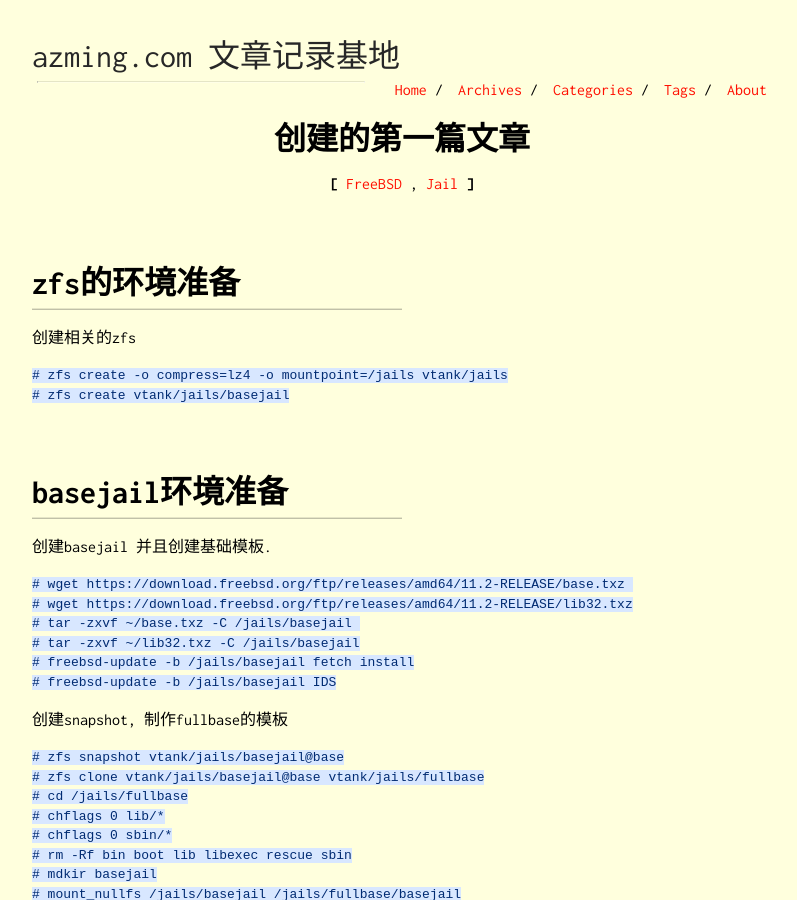
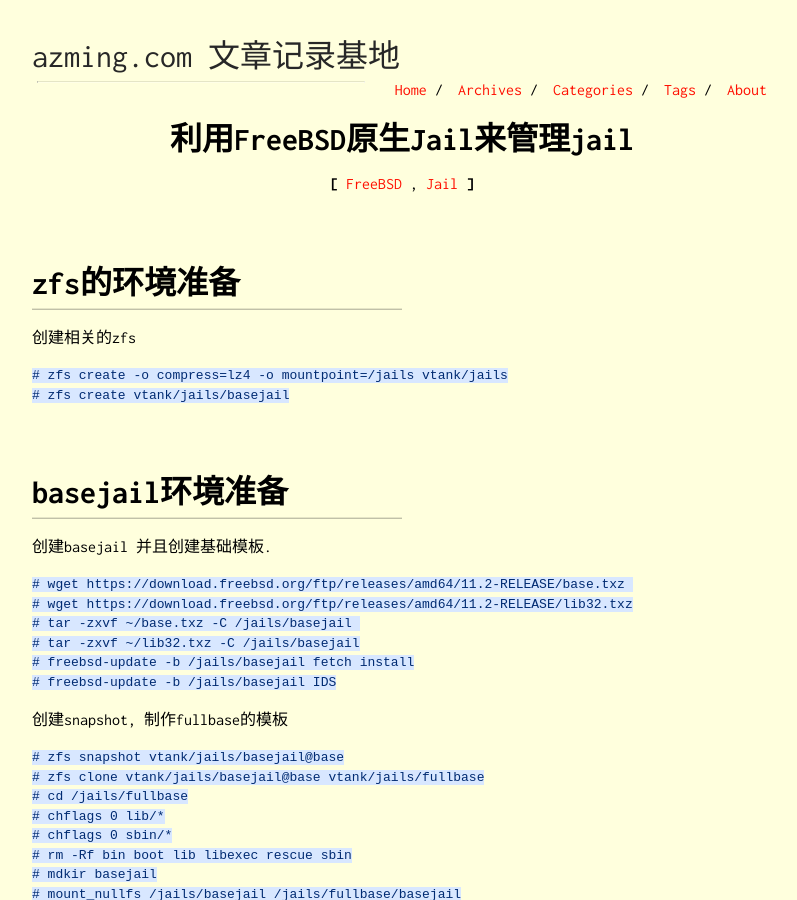
Before and after one commit to pstreem/pstreem.github.io, a Jekyll site: the page built from _posts/2020-09-08-FreeBSD_jail.md, in a window 1280 px wide and 900 px high. Shown: the whole window, without its empty margins (238-1035 px from the left). Built offline with Jekyll 4.4.1, drawn with Linux system fonts in a browser that asks for light colours; our own code applies the rules of GitHub Pages for plain Markdown files.

Commit message:
new post Jail-1

```diff
--- a/_posts/2020-09-08-FreeBSD_jail.md
+++ b/_posts/2020-09-08-FreeBSD_jail.md
@@ -1,6 +1,6 @@
 ---
-title: 创建的第一篇文章
-date: 2020-09-08 09:32:20
+title: 利用FreeBSD原生Jail来管理jail
+date: 2020-09-08 15:09:20
 tags: [FreeBSD, Jail]
 ---
 
```
